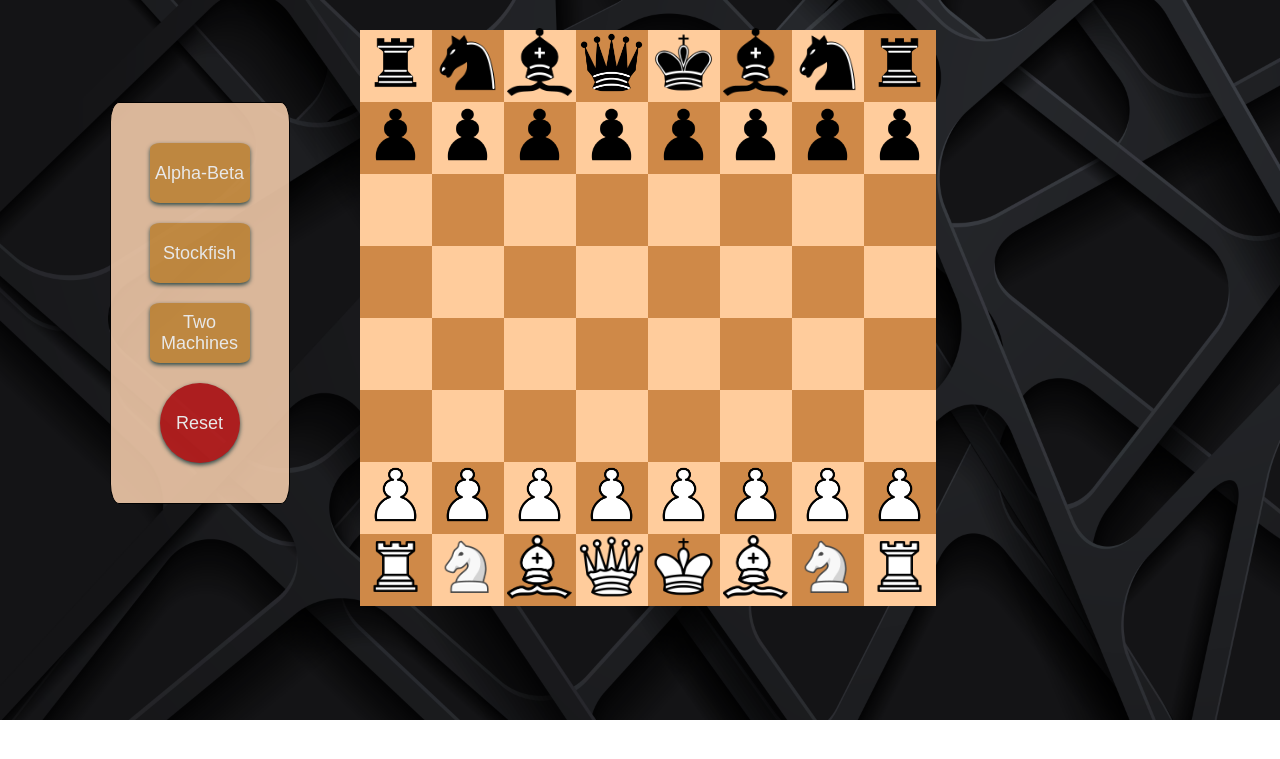
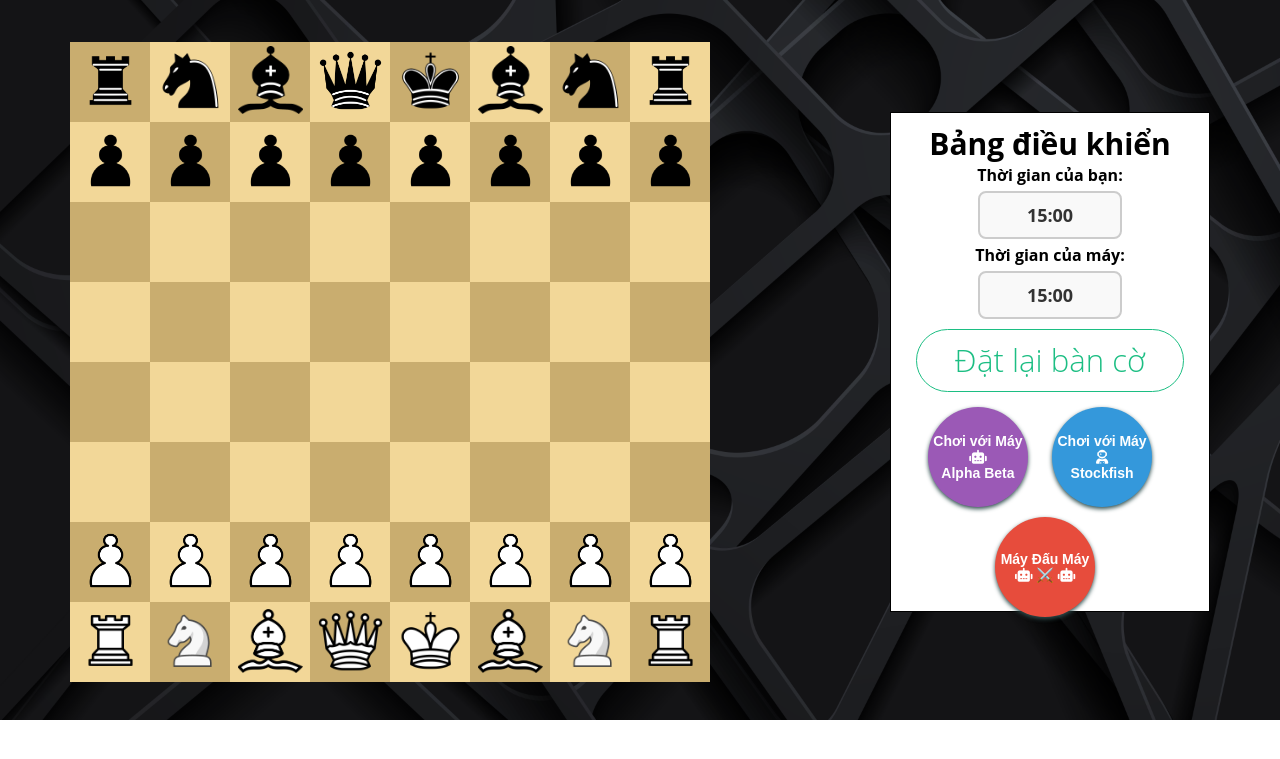
Before and after one commit to ngocnhatAI/chess, a Django app: page / in a window 1280 px wide. Shown: the top 759 px of the page. Run offline with Django 4.2, Linux system fonts and the light colour scheme; parts of the project's set-up code (start-up, migrations or seed data) failed here and were passed over.

Commit message:
new_background

```diff
--- a/requirements.txt
+++ b/requirements.txt
@@ -4,3 +4,4 @@ Django==4.2.6
 psycopg2-binary==2.9.9
 sqlparse==0.4.4
 typing_extensions==4.8.0
+stockfish
--- a/static/css/Chess.css
+++ b/static/css/Chess.css
@@ -4,18 +4,13 @@
 }
 
 body {
+    font-family: 'Open Sans', sans-serif;
     display: flex;
-    flex-direction: row-reverse;  /**/
     justify-content: center;
     align-items: center;
-    height: 10vh;
+    height: 100vh;
     margin: 0;
-    /*
-    display: flex;
-    flex-direction: column;
-    align-items: center;
-    justify-content: center;
-    */
+
 }
 .background-image {
     background-image: url('dark-background.png');
@@ -34,36 +29,56 @@ body {
 }
 .info-panel
 {
-    width: 180px; /* Adjust the width as needed */
-    height: 43g0px; /* Make it the same height as the chessboard */
-    background-color: rgb(240, 201, 169); /* Background color of the table */
-    opacity: 0.9;
-    margin-right: 70px;
-    margin-left: -235px;
+    width: 320px; /* Adjust the width as needed */
+    height: 500px; /* Make it the same height as the chessboard */
+    background-color: white; /* Background color of the table */
+    margin-top: 42px;
+    margin-left: 180px;
     border: 2px solid #ccc;
     text-align: center;
     border: 1px solid black; /* Border around the table */
     padding: 10px; /* Add some padding to the table content */
     box-sizing: border-box; /* Include padding in the width/height */
-    border-radius: 5%;
+    .clock-label {
+        margin-bottom: center;
+        text-align: center;
+        font-weight: bold; /* Add space below the clock labels */
+    }
+    .clock {
+        font-size: 18px;
+        font-weight: bold;
+        color: #333;
+        background: #f9f9f9;
+        padding: 10px;
+        border-radius: 8px;
+        border: 2px solid #ccc;
+        display: inline-block;
+        margin: 5px 0;
+        width: 120px;
+    }
+
+
+
 }
 #reset-button
 {
-    margin-top: 20px;
-    margin-left: 10px;
-    margin-right: 10px;
-    margin-bottom: 30px;
-    background-color: #bd2020;
-    color: white;
-    border: none;
-    padding: 5px;
-    font-size: 18px;
-    height: 80px;
-    width: 80px;
-    box-shadow: 0 2px 4px darkslategray;
-    border-radius: 100%;
-    cursor: pointer;
-    transition: all 0.2s ease;
+    display:inline-block;
+
+    font:normal normal 300 1.3em 'Open Sans';
+    text-decoration:none;
+
+    color:rgba(28, 190, 131, 1);
+    background-color:transparent;
+    border:1px solid rgba(28, 190, 131, 1);
+    border-radius:50px;
+
+    padding: .3em 1.2em;
+    margin:5px;
+
+    background-size: 200% 100%;
+    background-image: linear-gradient(to right, transparent 50%, rgba(28, 190, 131, 1) 50%);
+    transition: background-position .3s cubic-bezier(0.19, 1, 0.22, 1) .1s, color .5s ease 0s,
+background-color .8s ease;
 }
 #reset-button:hover
 {
@@ -72,24 +87,24 @@ body {
     background-position: -100% 100%;
 }
 #ajaxButton2 {
-    margin-top: 20px;
+    margin-top: 10px;
     margin-left: 10px;
-    margin-right: 10px;
-    background-color: #d19445;
+    margin-right: 20px;
+    background-color: #3498db;
     color: white;
     border: none;
     padding: 5px;
-    font-size: 18px;
-    height: 60px;
+    font-size: 14px;
+    height: 100px;
     width: 100px;
     box-shadow: 0 2px 4px darkslategray;
-    border-radius: 10%;
+    border-radius: 50%;
     cursor: pointer;
     transition: all 0.2s ease;
 }
 #ajaxButton2:hover
 {
-    background-color:rgba(28, 190, 131, 1);
+    background-color: #65b9e6;
 }
 #ajaxButton2:active
 {
@@ -97,24 +112,23 @@ body {
     transform: translateY(2px);
 }
 #ajaxButton {
-    margin-top: 30px;
-    margin-left: 10px;
+    margin-top: 10px;
     margin-right: 10px;
-    background-color: #d19445;
+    background-color: #9b59b6;
     color: white;
     border: none;
     padding: 5px;
-    font-size: 18px;
-    height: 60px;
+    font-size: 14px;
+    height: 100px;
     width: 100px;
     box-shadow: 0 2px 4px darkslategray;
-    border-radius: 10%;
+    border-radius: 50%;
     cursor: pointer;
     transition: all 0.2s ease;
 }
 #ajaxButton:hover
 {
-    background-color:rgba(28, 190, 131, 1);
+    background-color: #65b9e6;
 }
 #ajaxButton:active
 {
@@ -122,24 +136,23 @@ body {
     transform: translateY(2px);
 }
 #ajaxButton3 {
-    margin-top: 20px;
-    margin-left: 10px;
+    margin-top: 10px;
     margin-right: 10px;
-    background-color: #d19445;
+    background-color: #e74c3c;
     color: white;
     border: none;
     padding: 5px;
-    font-size: 18px;
-    height: 60px;
+    font-size: 14px;
+    height: 100px;
     width: 100px;
     box-shadow: 0 2px 4px darkslategray;
-    border-radius: 10%;
+    border-radius: 50%;
     cursor: pointer;
     transition: all 0.2s ease;
 }
 #ajaxButton3:hover
 {
-    background-color:rgba(28, 190, 131, 1);
+    background-color: #65b9e6;
 }
 #ajaxButton3:active
 {
@@ -150,6 +163,10 @@ ul {
 
     display: grid;
     grid-template-columns: 1fr;
+}
+h2
+{
+    font-size: 30px
 }
 h3
 {
@@ -170,13 +187,13 @@ li {
 
 .box {
     margin: .0px;
-    width: 72px;
-    height: 72px;
+    width: 80px;
+    height: 80px;
 
 }
 
 #tog {
-    margin: 10px 0px;
+    margin: 0px 0px;
 }
 
 .allimg {
@@ -185,7 +202,7 @@ li {
     bottom: 5px;
 }
 .chess-board{
-    margin-top: 30px;
+    margin-top: 42px;
 }
 
 .allpawn {
@@ -212,3 +229,24 @@ li {
         width: 11vw;
     }
 }
+#button-container {
+    display: flex;
+    flex-direction: column;
+    align-items: center;
+    justify-content: space-around;
+}
+
+.button {
+    font-size: 18px; /* Tăng kích thước chữ */
+    font-weight: bold; /* Làm đậm chữ */
+    padding: 15px 30px; /* Tăng padding để nút lớn hơn */
+}
+
+.button:hover {
+    box-shadow: 0 4px 8px rgba(0, 0, 0, 0.2); /* Tạo bóng đổ khi hover */
+    transform: scale(1.05); /* Phóng to nút khi hover */
+}
+
+.button:active {
+    transform: scale(0.95); /* Thu nhỏ nút khi nhấn */
+}
--- a/static/js/Chess.js
+++ b/static/js/Chess.js
@@ -48,10 +48,10 @@ function coloring() {
         a = aside + aup
 
         if (a % 2 == 0) {
-            color.style.backgroundColor = '#cf8948'
+            color.style.backgroundColor = '#f2d798'
         }
         if (a % 2 !== 0) {
-            color.style.backgroundColor = '#ffcc9c'
+            color.style.backgroundColor = '#c9ad6f'
         }
 
     })
@@ -541,16 +541,27 @@ document.querySelectorAll('.box').forEach(item => {
         // Toggling the turn
 
         if (tog % 2 !== 0) {
+            document.getElementById('tog').innerText = "Human's Turn"
             count1++;
             isWhiteTurn = true
             whosTurn('W')
+            if (count1 == 1)
+            {
+                updateClock()
+                setInterval(updateClock, 1000);
+            }
 
         }
         if (tog % 2 == 0) {
             isWhiteTurn = false
             count2++
+            document.getElementById('tog').innerText = "Computer's Turn"
             whosTurn('B')
-
+            if(count2 == 1)
+            {
+                updateClock2()
+                setInterval(updateClock2, 1000);
+            }
         }
 
         reddish()
--- a/static/js/board.js
+++ b/static/js/board.js
@@ -0,0 +1,45 @@
+let whiteTime = 15 * 60; // 15 minutes in seconds
+let blackTime = 15 * 60;
+const whiteClock = document.getElementById('white-clock');
+const blackClock = document.getElementById('black-clock');
+let isWhiteTurn = true
+
+function updateClock() {
+    const minutes = Math.floor(whiteTime / 60);
+    const seconds = whiteTime % 60;
+
+    // Make sure to use whiteClock instead of countdownEl
+    whiteClock.innerHTML = `${minutes}:${seconds}`;
+
+    // Decrease whiteTime by 1 second
+    if(isWhiteTurn == true){
+        whiteTime--;
+    }
+
+    // Optionally, handle the case when whiteTime reaches 0
+    if (whiteTime < 0) {
+        // You can stop the interval or take any other action here
+        clearInterval();
+        alert('Time is up!');
+    }
+}
+function updateClock2() {
+    const minutes = Math.floor(blackTime / 60);
+    const seconds = blackTime % 60;
+
+    // Make sure to use whiteClock instead of countdownEl
+    blackClock.innerHTML = `${minutes}:${seconds}`;
+
+    // Decrease whiteTime by 1 second
+    if(isWhiteTurn == false)
+    {
+        blackTime--;
+    }
+
+    // Optionally, handle the case when whiteTime reaches 0
+    if (blackTime < 0) {
+        // You can stop the interval or take any other action here
+        clearInterval();
+        alert('Time is up!');
+    }
+}
--- a/users/templates/index.html
+++ b/users/templates/index.html
@@ -2,6 +2,10 @@
 <!DOCTYPE html>
 <html lang="en">
 
+<head>
+    <!-- Kết nối với FontAwesome -->
+    <link rel="stylesheet" href="https://cdnjs.cloudflare.com/ajax/libs/font-awesome/6.0.0-beta3/css/all.min.css">
+</head>
 <head>
     <meta charset="UTF-8">
     <meta http-equiv="X-UA-Compatible" content="IE=edge">
@@ -103,13 +107,31 @@
     </div>
 
     <div class ="info-panel">
-        <ol>
+        <h2 id="tog">Bảng điều khiển</h2>
+        <div class="table-content">
+            <!-- Clock for white -->
+            <div class="clock-label">Thời gian của bạn:</div>
+            <div class="clock" id="white-clock">15:00</div>
+            <!-- Clock for black -->
+            <div class="clock-label">Thời gian của máy:</div>
+            <div class="clock" id="black-clock">15:00</div>
+            <!-- Add your table content here -->
+        </div>
+        <h3><button id="reset-button">Đặt lại bàn cờ</button></h3>
+        <form method="POST" id="chess-form">
             {% csrf_token %}
-            <button type="button" id="ajaxButton">Alpha-Beta </button>
-            <button type="button" id="ajaxButton2">Stockfish </button>
-            <button type="button" id="ajaxButton3">Two Machines </button>
-            <button id="reset-button">Reset</button>
-        </ol>
+            <button type="button" id="ajaxButton" class="button">
+                Chơi với Máy <i class="fas fa-robot"></i><br>
+                <span class="algorithm">Alpha Beta</span>
+            </button>
+            <button type="button" id="ajaxButton2" class="button">
+                Chơi với Máy <i class="fas fa-user-astronaut"></i><br>
+                <span class="algorithm">Stockfish</span>
+            </button>
+            <button type="button" id="ajaxButton3" class="button button-auto">
+                Máy Đấu Máy <i class="fas fa-robot"></i> ⚔️ <i class="fas fa-robot"></i>
+            </button>
+        </form>
 
     </div>
     <script src="{% static 'js/board.js' %}"></script>
--- a/users/views.py
+++ b/users/views.py
@@ -45,7 +45,7 @@ def test(request):
     return JsonResponse({'error': 'Method not allowed'}, status=405)
 
 # Tạo instance của ChessAI ở đâu đó có thể truy cập được, ví dụ ở đầu file
-chess_ai = ChessAI("stockfish/stockfish-windows-x86-64-avx2.exe")
+chess_ai = ChessAI(r"stockfish\stockfish-windows-x86-64-avx2.exe")
 
 def mcts_moves(request):
     if request.method == 'POST':
```
Also changed, not shown: users/static/css/Chess.css (+54 -76 lines), users/static/js/Chess.js (+22 -70 lines), users/static/js/board.js (+45 -0 lines), README.md, users/static/css/2c845a66b8ad2a8aafd288bdc16cd459.jpg, users/static/css/880828.jpg (added), users/static/css/880833.jpg (added), users/static/css/881033.jpg (added), users/static/images/Wbishop.png, users/static/images/Wpawn.png, users/static/images/Wqueen.png, 1 other file.
